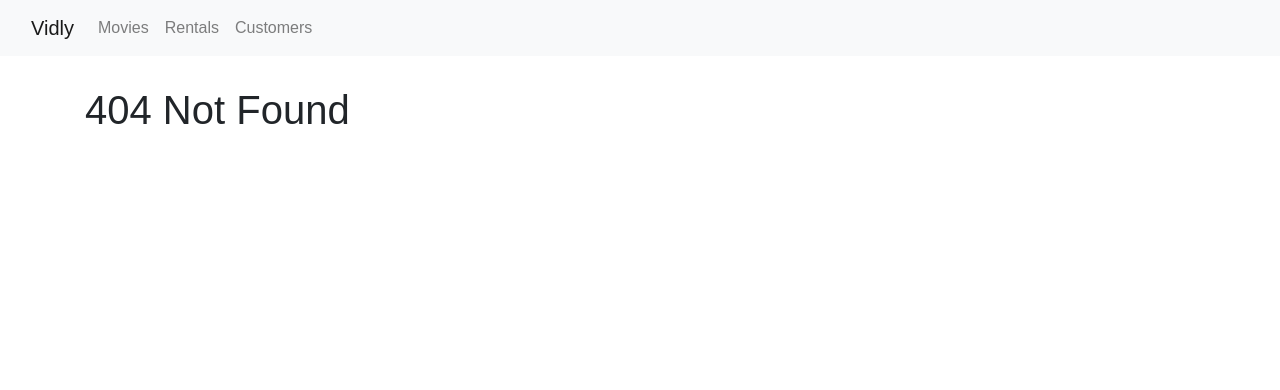
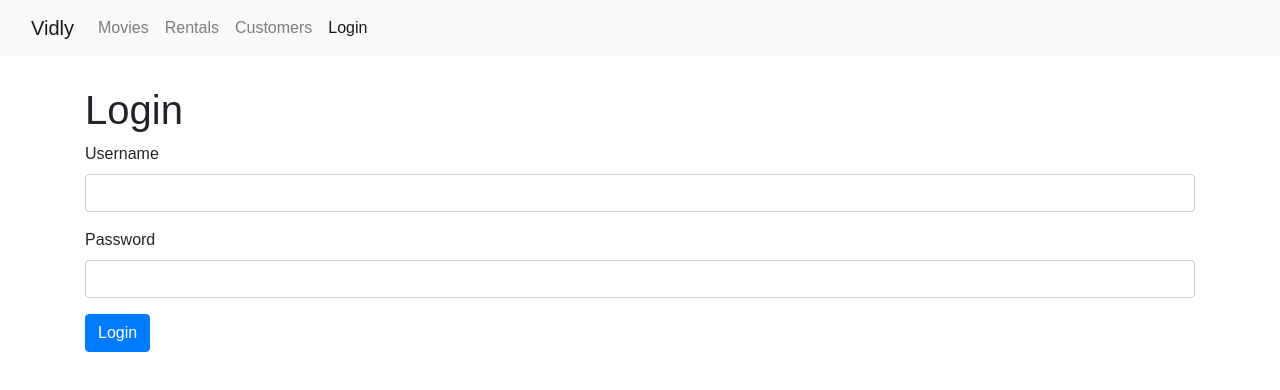
Before and after one commit to rahulharlalka/Learning_react2, a React (Create React App) app: page /login in a window 1280 px wide. Before the commit this address led to /not-found. Shown: the top 390 px of the page. Built offline with nearby package versions, Linux system fonts and the light colour scheme.

Commit message:
loginForm, Input components created

```diff
--- a/src/App.js
+++ b/src/App.js
@@ -6,6 +6,7 @@
 import { Route, Redirect, Switch } from "react-router-dom";
 import NavBar from "./components/NavBar.jsx";
 import MovieForm from "./components/MovieForm";
+import LoginForm from "./components/LoginForm";
 
 function App() {
   return (
@@ -13,6 +14,7 @@
       <NavBar />
       <main className="container">
         <Switch>
+          <Route path="/login" component={LoginForm} />
           <Route path="/movies/:id" component={MovieForm} />
           <Route path="/movies" component={Movies}></Route>
           <Route path="/customers" component={Customers}></Route>
--- /dev/null
+++ b/src/components/LoginForm.jsx
@@ -0,0 +1,41 @@
+import React, { useState } from "react";
+import Input from "./common/Input.jsx";
+
+function LoginForm() {
+  const [account, setAccount] = useState({ username: "", password: "" });
+
+  function handleSubmit(e) {
+    e.preventDefault();
+
+    console.log("submitted");
+  }
+
+  function handleChange(e) {
+    const newAccount = { ...account };
+    newAccount[e.currentTarget.name] = e.currentTarget.value;
+    setAccount(newAccount);
+  }
+
+  return (
+    <div>
+      <h1>Login</h1>
+      <form onSubmit={handleSubmit}>
+        <Input
+          name="username"
+          label="Username"
+          value={account.username}
+          onChange={handleChange}
+        />
+        <Input
+          name="password"
+          label="Password"
+          value={account.password}
+          onChange={handleChange}
+        />
+        <button className="btn btn-primary">Login</button>
+      </form>
+    </div>
+  );
+}
+
+export default LoginForm;
--- a/src/components/NavBar.jsx
+++ b/src/components/NavBar.jsx
@@ -36,6 +36,11 @@
                 Customers
               </NavLink>
             </li>
+            <li className="nav-item">
+              <NavLink className="nav-link" to="/login">
+                Login
+              </NavLink>
+            </li>
           </ul>
         </div>
       </div>
--- /dev/null
+++ b/src/components/common/Input.jsx
@@ -0,0 +1,19 @@
+import React from "react";
+
+function Input({ name, label, value, onChange }) {
+  return (
+    <div className="form-group">
+      <label htmlFor={name}>{label}</label>
+      <input
+        value={value}
+        onChange={onChange}
+        id={name}
+        name={name}
+        type="text"
+        className="form-control"
+      />
+    </div>
+  );
+}
+
+export default Input;
```
Also changed, not shown: 2 other files (tests, documents, lock files or other folders).
